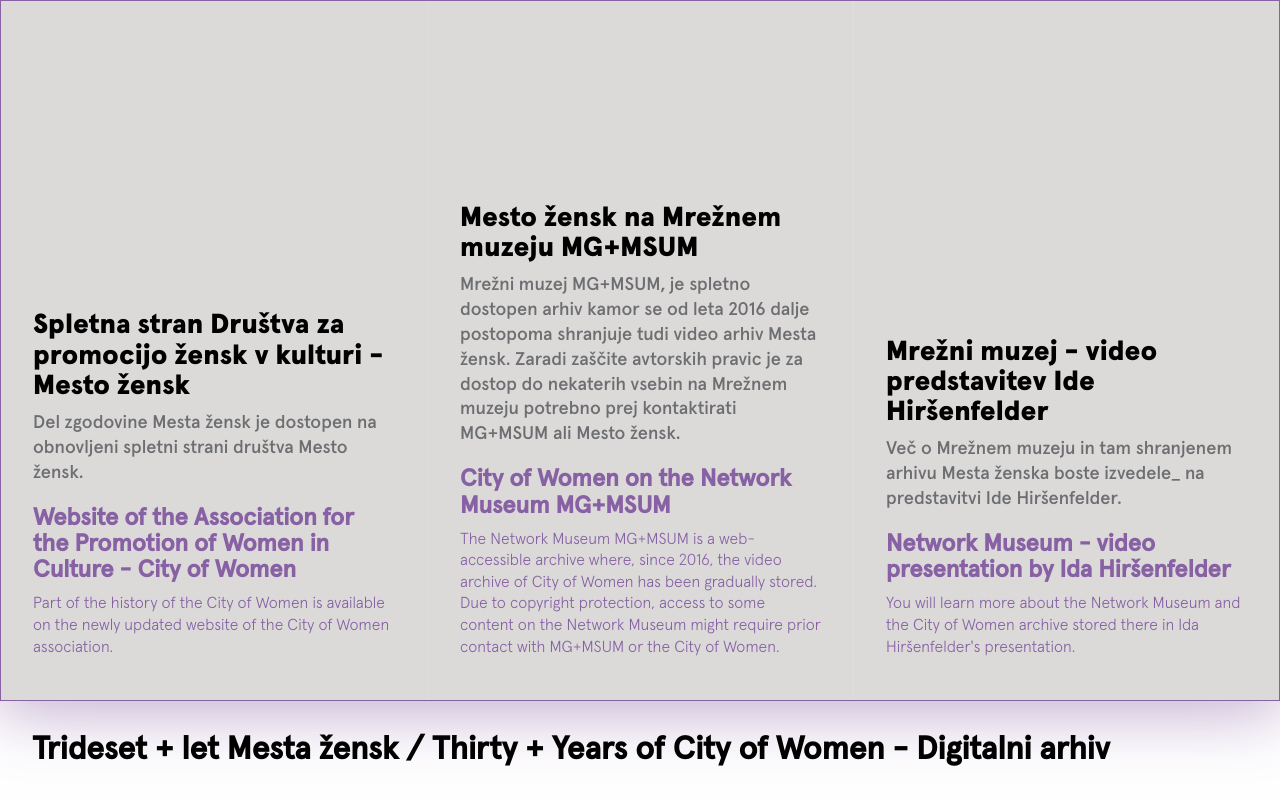
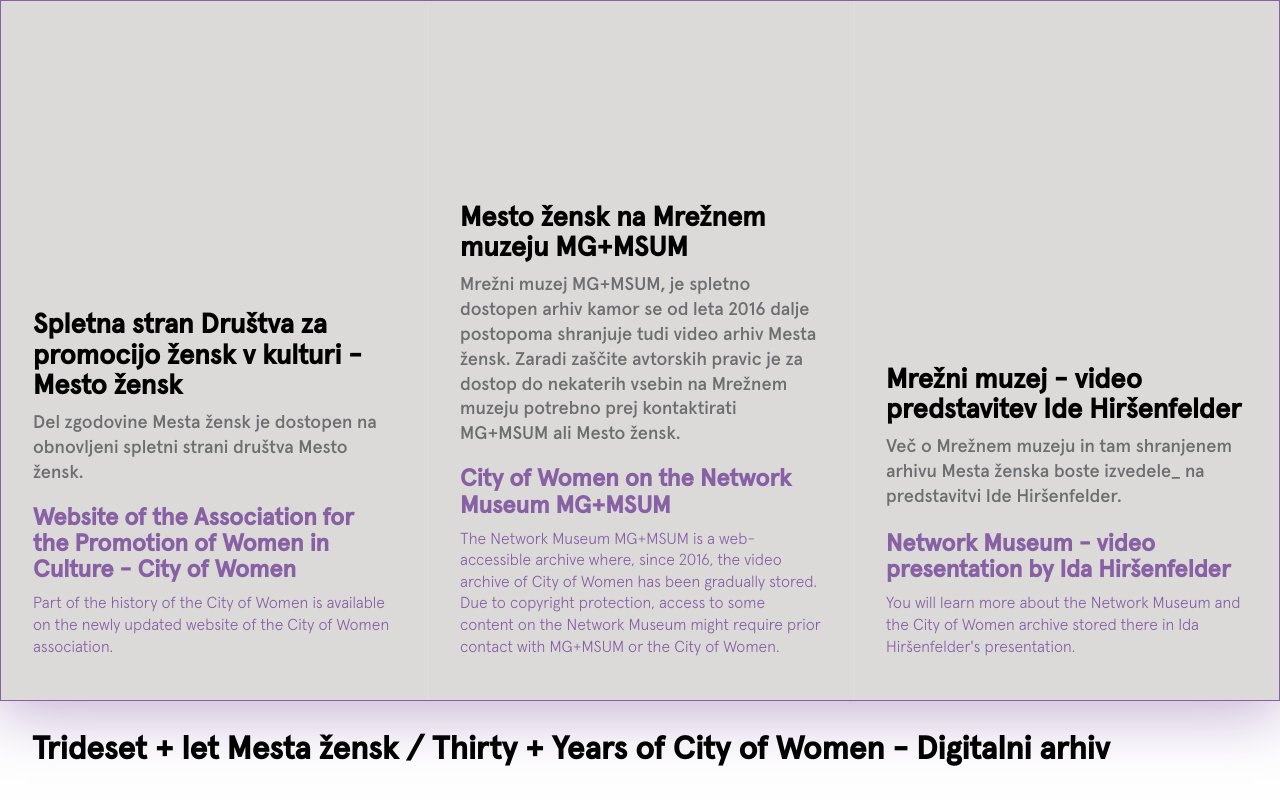
Before and after one commit to thisbit/cow, a plain HTML site: page index.html in a window 1280 px wide. Drawn offline with Linux system fonts and the light colour scheme.

Commit message:
Update index.html

```diff
--- a/index.html
+++ b/index.html
@@ -35,7 +35,7 @@
         }
 
         :is(h1, h2, h3, h4, h5, h6) {
-            font-family: 'Black';
+            font-family: 'Medium';
             line-height: 1.1;
             padding: 0;
             margin: 0;
```
